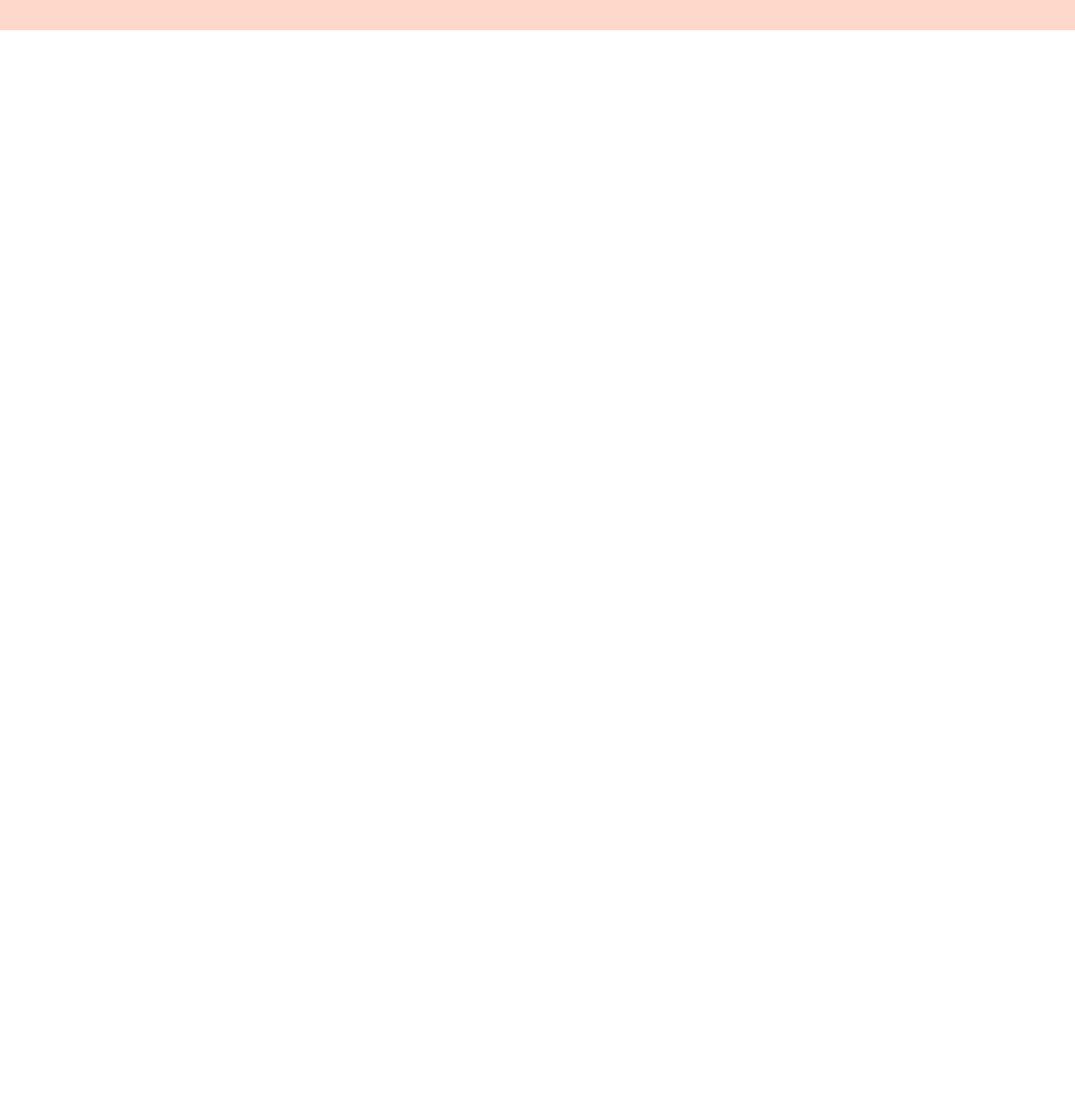
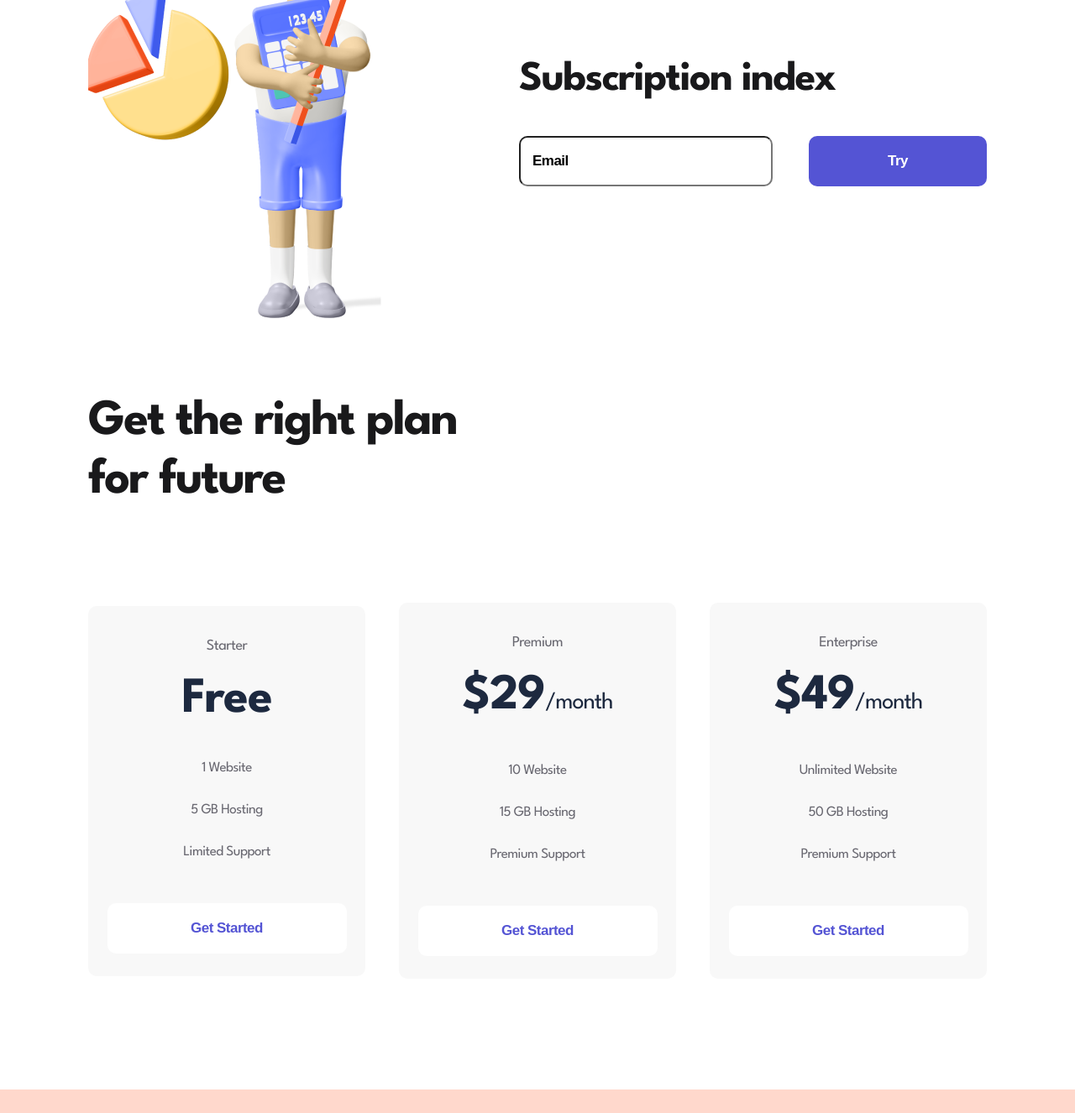
Before and after one commit to IrynaHul25/Logoipsum-Page, a plain HTML site: page index.html in a window 1280 px wide. Shown: the part 860-2186 px from the top of the page at 84% size. Before the commit the page ends 896 px from the top, so only its background shows below. Drawn offline with Linux system fonts and the light colour scheme.

Commit message:
finished

```diff
--- a/index.html
+++ b/index.html
@@ -4,6 +4,9 @@
     <meta charset="UTF-8">
     <meta http-equiv="X-UA-Compatible" content="IE=edge">
     <meta name="viewport" content="width=device-width, initial-scale=1.0">
+    <link rel="preconnect" href="https://fonts.googleapis.com">
+    <link rel="preconnect" href="https://fonts.gstatic.com" crossorigin>
+    <link href="https://fonts.googleapis.com/css2?family=League+Spartan:wght@400;700&display=swap" rel="stylesheet">
     <link rel="stylesheet" href="./style.css">
     <title>Logoipsum</title>
 </head>
@@ -57,6 +60,69 @@
         </div>
     </section>
 
+    <section class="container subscribe">
+        <div>
+            <img src="./img/Content Image 02.png" alt="secondman">
+        </div>
+        <div>
+            <h2 class="subscribe_title">
+                Subscription index
+            </h2>
+            <form>
+                <input class="input" type="email" placeholder="Email">
+                <button class="button button_violet">
+                    Try
+                </button>
+            </form>
+        </div>
+    </section>
+
+    <section class="container plan">
+        <h2 class="plan_title">
+            Get the right plan for future
+        </h2>
+        <div class="plan_flex">
+            <div class="item">
+                <p class="item_text">Starter</p>
+                <h3 class="item_title">Free</h3>
+                <ul>
+                    <li class="item_li">1 Website</li>
+                    <li class="item_li">5 GB Hosting</li>
+                    <li class="item_li">Limited Support</li>
+                </ul>
+                <button class="button button_item">
+                    Get Started
+                </button>
+            </div>
+
+            <div class="item">
+                <p class="item_text">Premium</p>
+                <h3 class="item_title">$29<span>/month</span></h3>
+                <ul>
+                    <li class="item_li">10 Website</li>
+                    <li class="item_li">15 GB Hosting</li>
+                    <li class="item_li">Premium Support</li>
+                </ul>
+                <button class="button button_item">
+                    Get Started
+                </button>
+            </div>
+
+            <div class="item">
+                <p class="item_text">Enterprise</p>
+                <h3 class="item_title">$49<span>/month</span></h3>
+                <ul>
+                    <li class="item_li">Unlimited Website</li>
+                    <li class="item_li">50 GB Hosting</li>
+                    <li class="item_li">Premium Support</li>
+                </ul>
+                <button class="button button_item">
+                    Get Started
+                </button>
+            </div>
+        </div>
+    </section>
+
     <footer class="footer">
         <div class="container footer_flex">
             <div>
--- a/style.css
+++ b/style.css
@@ -3,6 +3,9 @@
     padding: 0;
     font-size: 16px;
     font-weight: normal;
+}
+body {
+   font-family: 'League Spartan', sans-serif;
 }
 
 
@@ -16,7 +19,7 @@
      padding: 38px 0 48px;
 }
 
-.header_flex, .footer_flex, .about {
+.header_flex, .footer_flex, .about, .subscribe, .plan_flex{
    display: flex;
    justify-content: space-between;
    align-items: center;
@@ -113,3 +116,117 @@
     background: rgba(255, 113, 67, 0.27);
     padding: 38px 0 48px;
  }
+
+ .subscribe {
+   margin-bottom: 85px;
+ }
+
+ .subscribe_title {
+   font-weight: 700;
+   font-size: 50px;
+   line-height: 57px;
+   letter-spacing: -1.56316px;
+   color: #19191B;
+   margin-bottom: 38px;
+ }
+
+ .input {
+   width: 302px;
+   height: 60px;
+   border-radius: 10px;
+   border-color: 1px solid #7087ff;
+   padding-left: 14px;
+   margin-right: 39px;
+   box-sizing: border-box;
+ }
+
+ .input::placeholder, .input {
+   font-weight: 700;
+   font-size: 17px;
+   line-height: 22px;
+   letter-spacing: -0.531474px;
+   color: #000000;
+ }
+
+ .input:focus {
+   outline: none;
+ }
+
+ .plan {
+   margin-bottom: 132px;
+ }
+
+ .plan_title {
+   max-width: 504px;
+   margin-bottom: 110px;
+   font-weight: 700;
+   font-size: 60px;
+   line-height: 70px;
+   letter-spacing: -1.87579px;
+   color: #19191B;
+ }
+
+ .item {
+   width: 330px;
+   background-color: #F8F8F8;
+   border-radius: 10px;
+   text-align: center;
+   padding: 34px 0 27px;
+ }
+
+ .item:hover {
+   background: #FF7143;
+   box-shadow: 0px 32px 34px rgba(255, 112, 59, 0.317827);
+   transition: 500ms;
+}
+
+.item:hover .item_text, .item:hover .item_title, .item:hover .item_li {
+   color: #ffffff;
+   transition: 500ms;
+}
+
+ .item_text {
+   font-weight: 400;
+   font-size: 18px;
+   line-height: 28px;
+   text-align: center;
+   letter-spacing: -0.562737px;
+   color: #696871;
+ }
+
+ .item_title {
+   font-weight: 700;
+   font-size: 60px;
+   line-height: 56px;
+   text-align: center;
+   letter-spacing: -1.03448px;
+   color: #1D293F;
+   margin: 22px 0 28px;
+ }
+
+ .item_title  span {
+   font-size: 28px;
+ }
+
+ .item_li {
+   list-style: none;
+   font-weight: 400;
+   font-size: 17px;
+   line-height: 50px;
+   text-align: center;
+   letter-spacing: -0.531474px;
+   color: #696871;
+ }
+
+ .button_item {
+   margin-top: 36px;
+   width: 285px;
+   background: #ffffff;
+   color: #5454D4;
+ }
+
+ .item:hover .button_item {
+   background: #9F3919;
+   color: #ffffff;
+   transition: 500ms;
+ }
```
